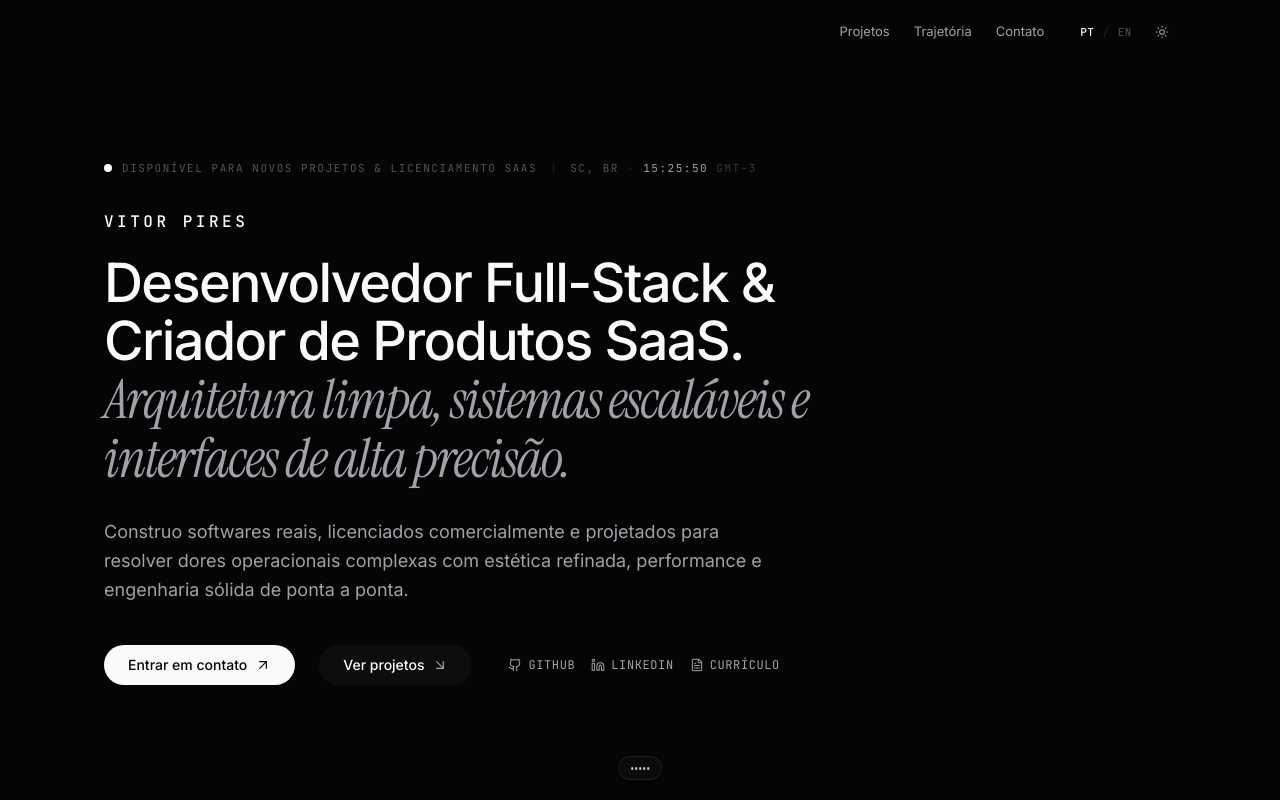
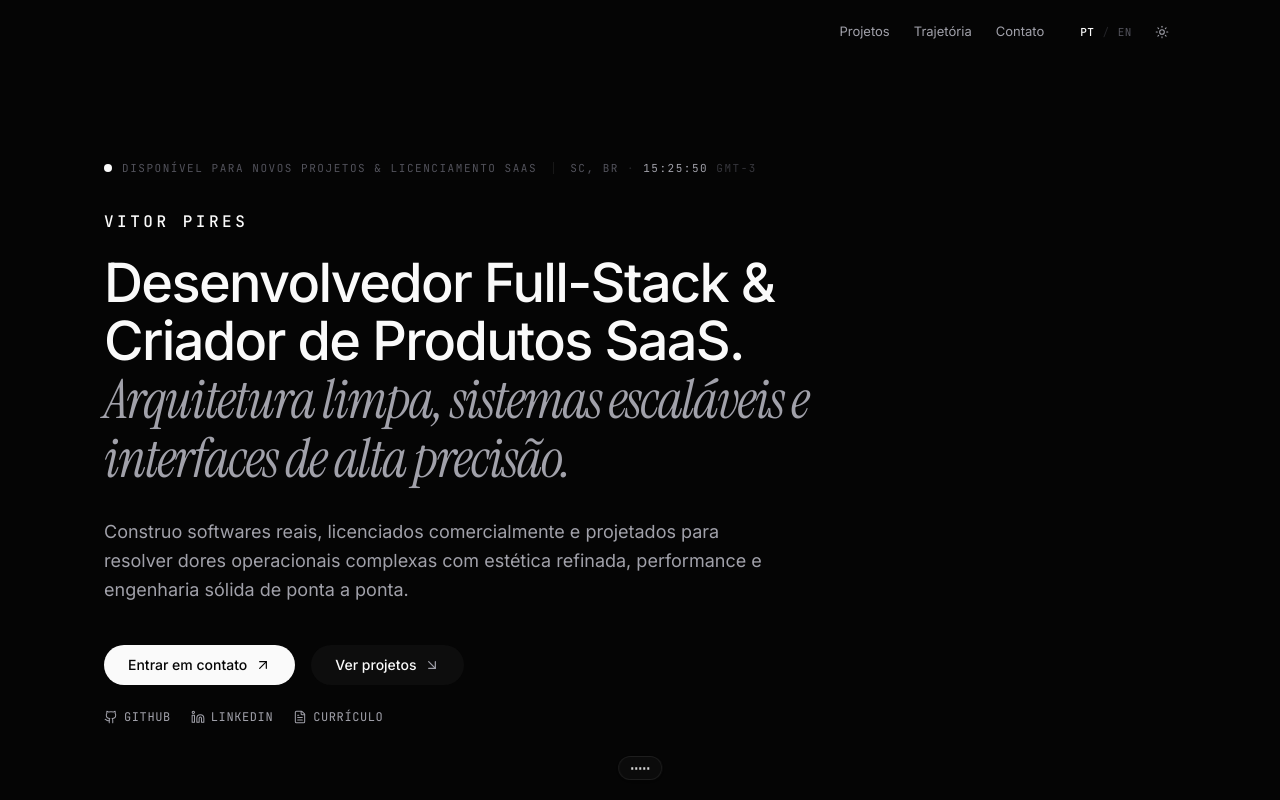
Before and after one commit to Vitor-Piress/vitor-pires-portfolio, a React (Vite) app: page / in a window 1280 px wide. Shown: the top 800 px of the page. Built offline with nearby package versions, Linux system fonts and the light colour scheme.

Commit message:
refactor: implement ProfileQuickLinks component for consistent social and CV links in Hero and Footer

```diff
--- a/src/components/home/HeroSection.tsx
+++ b/src/components/home/HeroSection.tsx
@@ -1,10 +1,9 @@
 import { useEffect, useState } from "react";
 import { motion, useScroll, useTransform } from "framer-motion";
-import { ArrowDownRight, ArrowUpRight, FileText } from "lucide-react";
+import { ArrowDownRight, ArrowUpRight } from "lucide-react";
 import { useLanguage } from "../../context/LanguageContext";
-import { PROFILE_LINKS } from "../../data/profile";
 import { scrollToElement } from "../../utils/scroll";
-import { GithubIcon, LinkedinIcon } from "../ui/SocialIcons";
+import { ProfileQuickLinks } from "../ui/SocialIcons";
 
 export function HeroSection() {
   const { t } = useLanguage();
@@ -90,8 +89,9 @@ export function HeroSection() {
           initial={{ opacity: 0, filter: "blur(10px)", y: 16 }}
           animate={{ opacity: 1, filter: "blur(0px)", y: 0 }}
           transition={{ duration: 0.7, delay: 0.26, ease: [0.22, 1, 0.36, 1] }}
-          className="mt-10 flex flex-wrap items-center gap-4 sm:gap-6"
+          className="mt-10 flex flex-col items-start gap-6"
         >
+          <div className="flex flex-wrap items-center gap-3 sm:gap-4">
             {/* Primary Pill: White on Black in dark mode / Black on White in light mode */}
             <button
               type="button"
@@ -114,38 +114,13 @@ export function HeroSection() {
                 strokeWidth={1.8}
               />
             </button>
+          </div>
 
           {/* Quick Social & CV Links */}
-
-          <div className="flex flex-wrap items-center gap-4 pl-1 sm:pl-3">
-            <a
-              href={PROFILE_LINKS.github}
-              target="_blank"
-              rel="noopener noreferrer"
-              className="inline-flex items-center gap-1.5 text-xs font-mono uppercase tracking-wider text-[var(--text-secondary)] hover:text-[var(--text-primary)] transition-colors"
-            >
-              <GithubIcon className="h-3.5 w-3.5" />
-              <span>GitHub</span>
-            </a>
-            <a
-              href={PROFILE_LINKS.linkedin}
-              target="_blank"
-              rel="noopener noreferrer"
-              className="inline-flex items-center gap-1.5 text-xs font-mono uppercase tracking-wider text-[var(--text-secondary)] hover:text-[var(--text-primary)] transition-colors"
-            >
-              <LinkedinIcon className="h-3.5 w-3.5" />
-              <span>LinkedIn</span>
-            </a>
-            <a
-              href={PROFILE_LINKS.cv}
-              target="_blank"
-              rel="noopener noreferrer"
-              className="inline-flex items-center gap-1.5 text-xs font-mono uppercase tracking-wider text-[var(--text-secondary)] hover:text-[var(--text-primary)] transition-colors"
-            >
-              <FileText className="h-3.5 w-3.5" strokeWidth={1.75} />
-              <span>{t.hero.ctaCv}</span>
-            </a>
-          </div>
+          <ProfileQuickLinks
+            cvLabel={t.hero.ctaCv}
+            className="gap-5 text-xs tracking-wider"
+          />
         </motion.div>
       </div>
     </section>
--- a/src/components/layout/Footer.tsx
+++ b/src/components/layout/Footer.tsx
@@ -3,6 +3,7 @@ import { ArrowUpRight, Check, Copy } from 'lucide-react'
 import { useLanguage } from '../../context/LanguageContext'
 import { PROFILE_LINKS } from '../../data/profile'
 import { BlurReveal } from '../ui/BlurReveal'
+import { ProfileQuickLinks } from '../ui/SocialIcons'
 
 export function Footer() {
   const { t } = useLanguage()
@@ -68,32 +69,10 @@ export function Footer() {
           {t.footer.roleSignature}
         </div>
 
-        <div className="flex items-center gap-6 font-mono text-[11px] uppercase tracking-[0.12em] text-[var(--text-secondary)]">
-          <a
-            href={PROFILE_LINKS.github}
-            target="_blank"
-            rel="noopener noreferrer"
-            className="hover:text-[var(--text-primary)] transition-colors"
-          >
-            GitHub
-          </a>
-          <a
-            href={PROFILE_LINKS.linkedin}
-            target="_blank"
-            rel="noopener noreferrer"
-            className="hover:text-[var(--text-primary)] transition-colors"
-          >
-            LinkedIn
-          </a>
-          <a
-            href={PROFILE_LINKS.cv}
-            target="_blank"
-            rel="noopener noreferrer"
-            className="hover:text-[var(--text-primary)] transition-colors"
-          >
-            CV
-          </a>
-        </div>
+        <ProfileQuickLinks
+          cvLabel="CV"
+          className="justify-center gap-5 sm:gap-6 text-[11px] tracking-[0.12em]"
+        />
 
         <div className="font-mono text-[10px] sm:text-[11px] tracking-wider text-[var(--text-muted)]">
           {t.footer.rights}
--- a/src/components/ui/SocialIcons.tsx
+++ b/src/components/ui/SocialIcons.tsx
@@ -1,4 +1,6 @@
 import type { SVGProps } from 'react'
+import { FileText } from 'lucide-react'
+import { PROFILE_LINKS } from '../../data/profile'
 
 export function GithubIcon(props: SVGProps<SVGSVGElement>) {
   return (
@@ -36,3 +38,39 @@ export function LinkedinIcon(props: SVGProps<SVGSVGElement>) {
     </svg>
   )
 }
+
+interface ProfileQuickLinksProps {
+  cvLabel: string
+  className?: string
+}
+
+/** Shared monochromatic links for GitHub, LinkedIn, and CV used across Hero and Footer. */
+export function ProfileQuickLinks({
+  cvLabel,
+  className = 'gap-5 text-xs tracking-wider',
+}: ProfileQuickLinksProps) {
+  const links = [
+    { href: PROFILE_LINKS.github, label: 'GitHub', Icon: GithubIcon },
+    { href: PROFILE_LINKS.linkedin, label: 'LinkedIn', Icon: LinkedinIcon },
+    { href: PROFILE_LINKS.cv, label: cvLabel, Icon: FileText },
+  ]
+
+  return (
+    <div
+      className={`flex flex-wrap items-center font-mono uppercase text-[var(--text-secondary)] ${className}`}
+    >
+      {links.map(({ href, label, Icon }) => (
+        <a
+          key={label}
+          href={href}
+          target="_blank"
+          rel="noopener noreferrer"
+          className="inline-flex items-center gap-1.5 hover:text-[var(--text-primary)] transition-colors"
+        >
+          <Icon className="h-3.5 w-3.5 shrink-0" strokeWidth={1.75} />
+          <span>{label}</span>
+        </a>
+      ))}
+    </div>
+  )
+}
```
Lines whose indentation alone changed are shown as unchanged.
